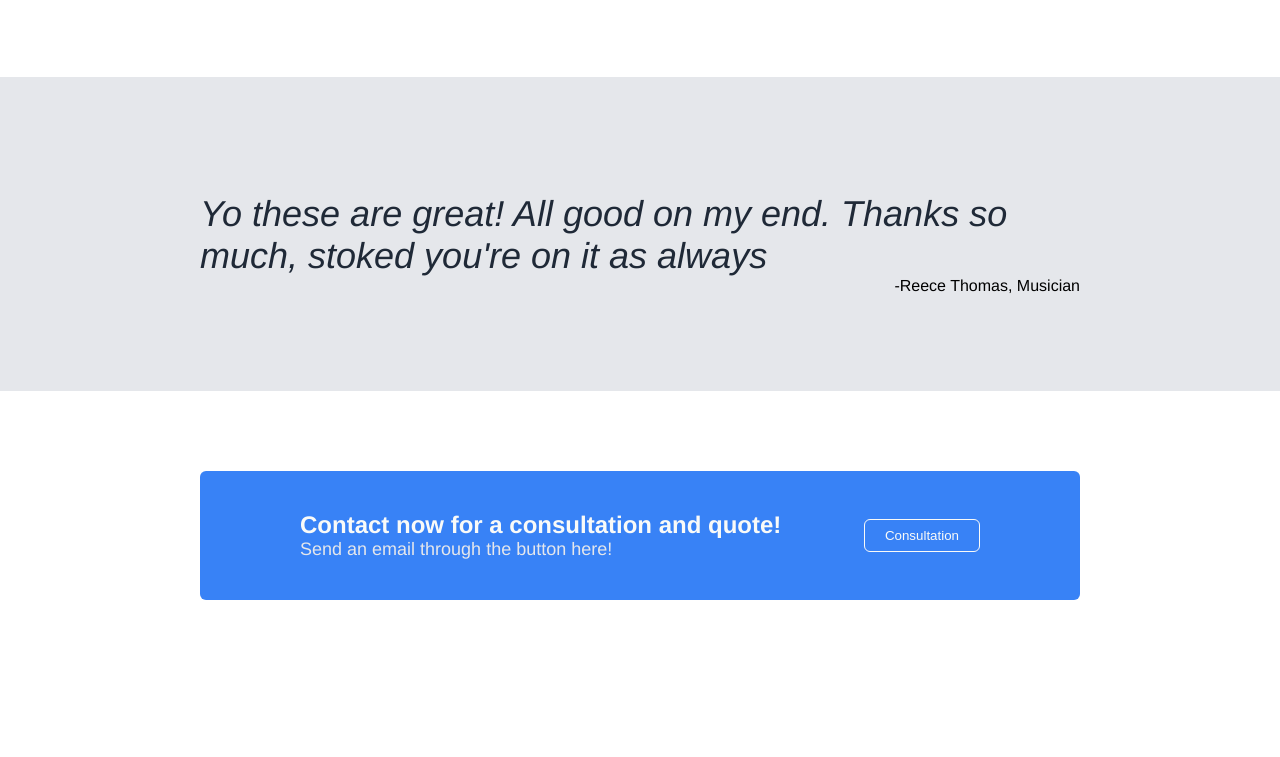
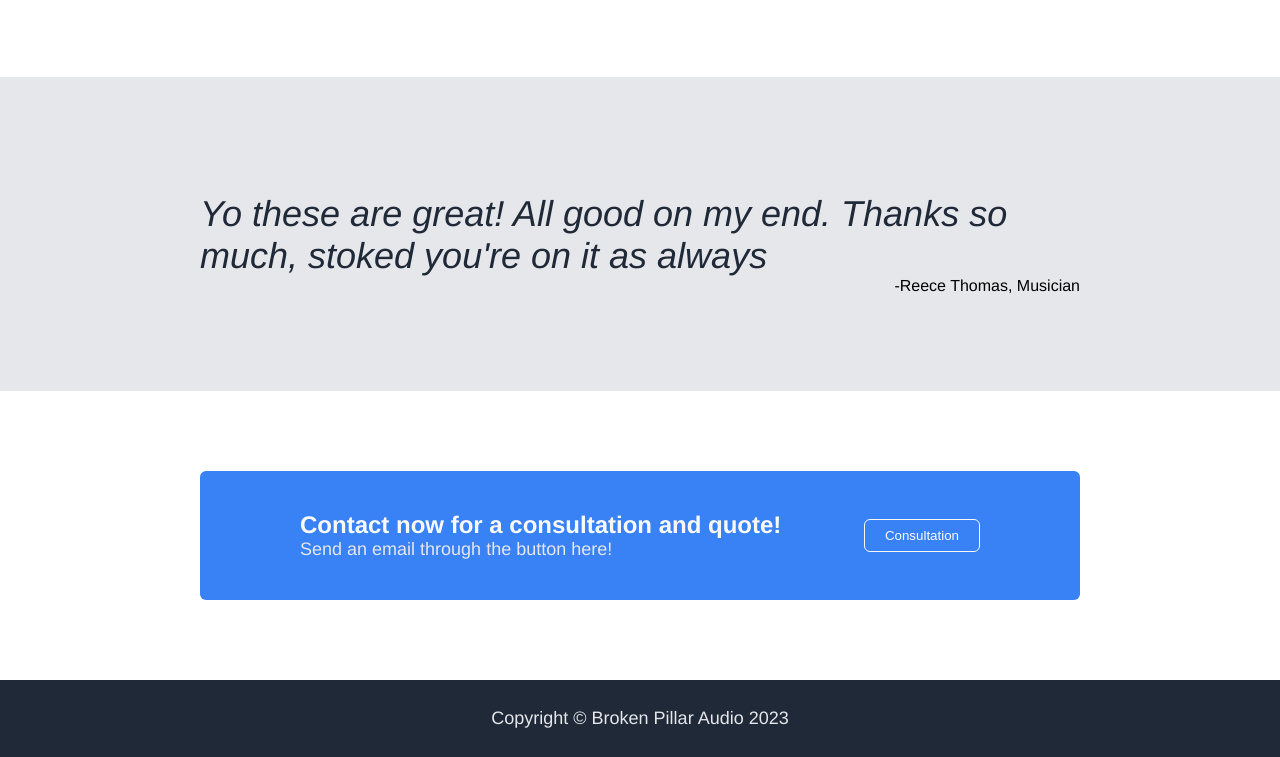
Before and after one commit to thomasxcarney/landing-page, a plain HTML site: page index.html in a window 1280 px wide. Shown: the part 867-1624 px from the top of the page. Before the commit the page ends 1547 px from the top, so only its background shows below. Drawn offline with Linux system fonts and the light colour scheme.

Commit message:
Add footer content
Added footer content. All content and styles are now on page. This
landing page is finished for now.

```diff
--- a/index.html
+++ b/index.html
@@ -48,7 +48,7 @@
             </div>
         </div>
         <div class="footer">
-
+            <p>Copyright &copy; Broken Pillar Audio 2023</p>
         </div>
     </body>
 </html>
--- a/styles.css
+++ b/styles.css
@@ -169,3 +169,11 @@ h4 {
     font-size: 24px;
     color: #F9FAF8;
 }
+
+.footer {
+    background-color: #1F2937;
+    font-size: 18px;
+    color: #E5E7EB;
+    text-align: center;
+    padding: 10px;
+}
```
